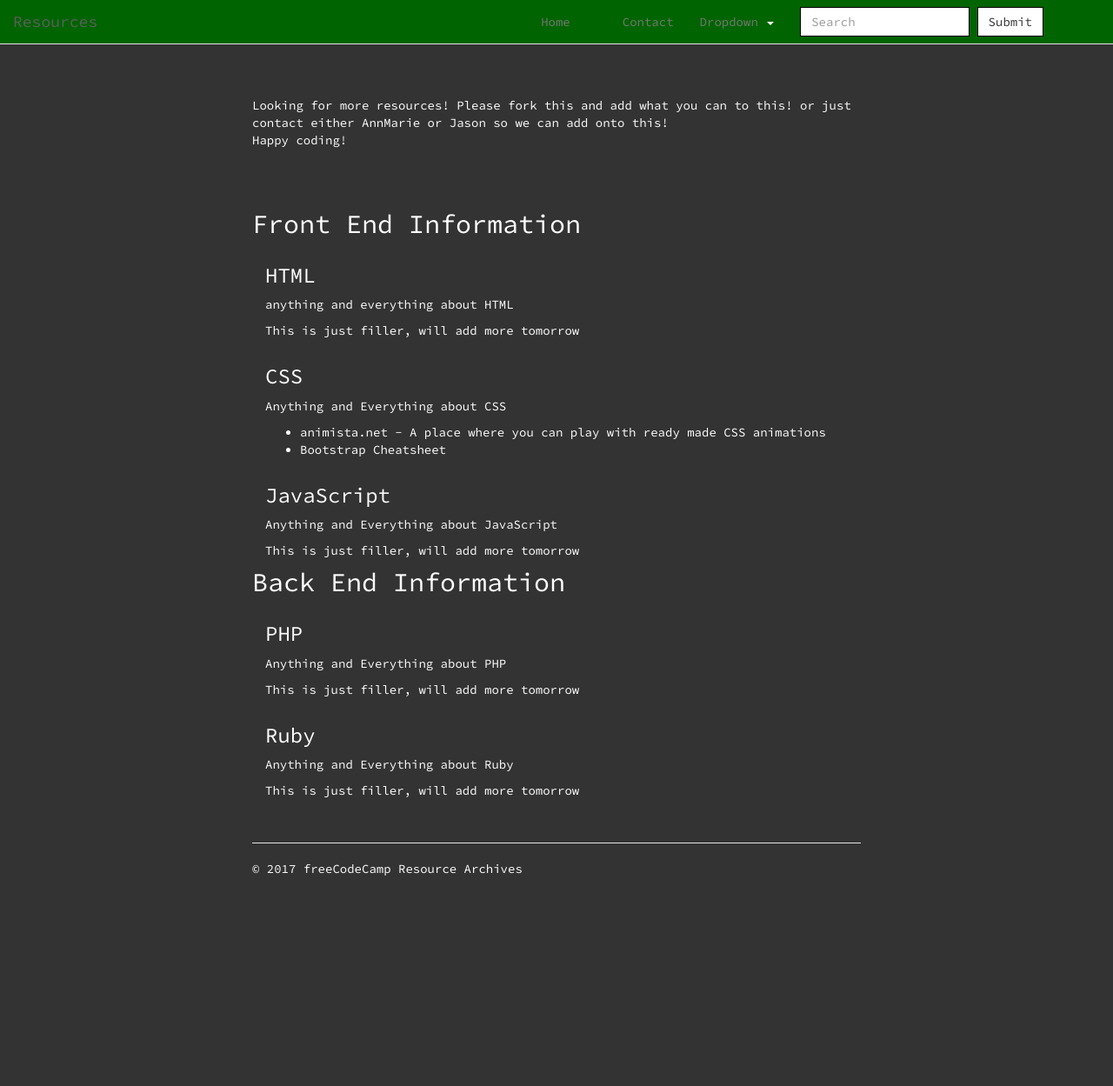
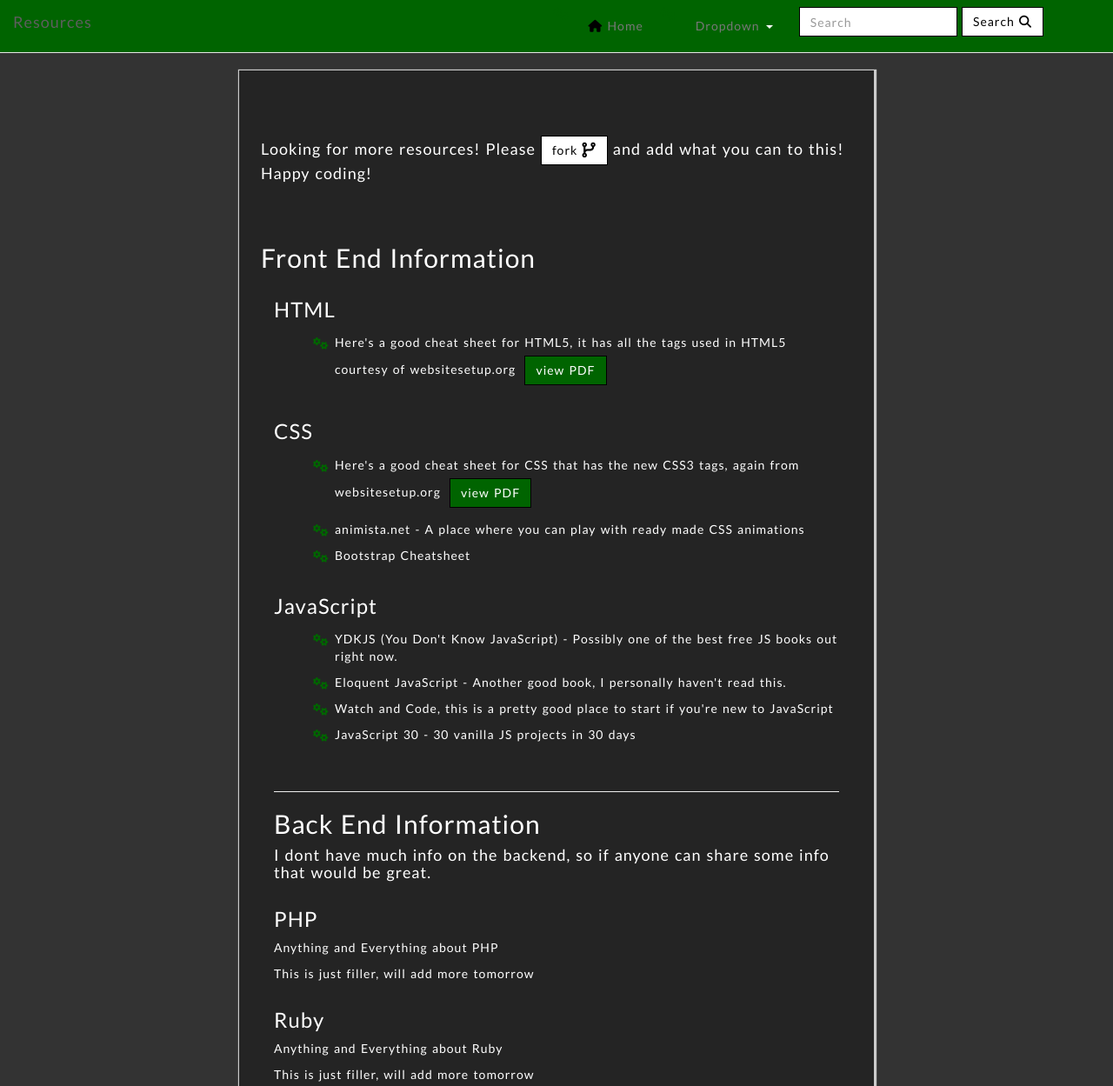
Before and after one commit to JV50N/fcc-nwk-resources, a plain HTML site: page index.html in a window 1280 px wide. Shown: the top 1249 px of the page at 87% size. Before the commit the page ends 1019 px from the top, so only its background shows below. Drawn offline with Linux system fonts and the light colour scheme.

Commit message:
performed some design changes, added resources.

```diff
--- a/css/styles.css
+++ b/css/styles.css
@@ -1,4 +1,4 @@
-@import url('https://fonts.googleapis.com/css?family=Source+Code+Pro');
+@import url('https://fonts.googleapis.com/css?family=Lato');
 /* Space out content a bit */
 body {
   /*padding-top: 20px;
@@ -8,18 +8,29 @@ body {
 }
 * {
     color: white;
-    font-family: 'Source Code Pro', monospace;
+    font-family: 'Lato', sans-serif;
+    word-spacing: 1.5px;
+    letter-spacing: 1px;
 }
 a {
     color: inherit;
 }
+a:hover {
+  text-decoration: none;
+  color: inherit;
 }
+
 
 .bg1 {
     background-color: rgb(36,36,36);
-    margin: 0 auto;
+    margin-top: 15px;
     position: relative;
-    top: -50px;
+    padding: 25px;
+}
+.shadow {
+    -webkit-box-shadow: 1px 1px 1px 2px #ccc;  /* Safari 3-4, iOS 4.0.2 - 4.2, Android 2.3+ */
+    -moz-box-shadow:    1px 1px 1px 2px #ccc;  /* Firefox 3.5 - 3.6 */
+    box-shadow:         1px 1px 1px 2px #ccc;  /* Opera 10.5, IE 9, Firefox 4+, Chrome 6+, iOS 5 */
 }
 .navbar-default {
     background-color: rgb(0,100,0);
@@ -28,23 +39,47 @@ a {
     position: relative;
     left: -50px;
 }
+.fa-search,
+.fa-home {
+  color: rgb(0,0,0);
+}
 
 input[type=text] {
     border: 1px solid rgb(0,0,0);
     border-radius: 0;
 }
-button[type=submit] {
+.btn-default {
     border: 1px solid rgb(0,0,0);
     border-radius: 0;
+    color: rgb(0,0,0);
 }
 
-/*.navbar-brand {
-    color: white;
-}*/
 
-/*.navbar {
-    width: 100%;
-}*/
+.pdf-btn {
+  background-color: rgb(0,100,0);
+  border: 1px solid rgb(0,0,0);
+  border-radius: 0;
+  margin: 5px;
+}
+
+.fa-code-fork {
+  color: rgb(0,0,0);
+}
+ul {
+  list-style: none;
+}
+ul li {
+  padding: 5px 0 5px 30px;
+  position: relative;
+}
+ul li:before {
+  content: '\f085';
+  color: rgb(0,100,0);
+  font-family: 'FontAwesome';
+  position: absolute;
+  top: 6px;
+  left: 5px;
+}
 
 
 /* Everything but the jumbotron gets side spacing for mobile first views */
@@ -72,6 +107,10 @@ button[type=submit] {
   padding-top: 19px;
   color: #777;
   border-top: 1px solid #e5e5e5;
+  text-align: center;
+}
+.social-icons {
+  padding: 3px 10px 3px 10px;
 }
 
 /* Customize container */
@@ -84,18 +123,6 @@ button[type=submit] {
   margin: 30px 0;
 }
 
-/* Main marketing message and sign up button */
-/*.jumbotron {
-  text-align: center;
-  border-bottom: 1px solid #e5e5e5;
-  /*background-image: url(../assets/fcc-nwk.jpg);
-  height: 100vh;
-  width: 100vw;*/
-/*}*/
-/*.jumbotron .btn {
-  padding: 14px 24px;
-  font-size: 21px;
-}*/
 
 /* Supporting marketing content */
 .content {
--- a/index.html
+++ b/index.html
@@ -9,6 +9,7 @@
     <title>freeCodeCamp Newark NJ Resource Archives</title>
     <link href="css/bootstrap.min.css" rel="stylesheet">
     <link href="css/styles.css" rel="stylesheet">
+    <script src="https://use.fontawesome.com/57d2213aed.js"></script>
   </head>
   <body>
 
@@ -27,16 +28,14 @@
         </div>
         <div id="navbar" class="navbar-collapse collapse">
           <ul class="nav navbar-nav pull-right">
-            <li><a href="#">Home</a></li>
-            <li><a href="#about"></a></li>
-            <li><a href="#contact">Contact</a></li>
+            <li><a href="#"><i class="fa fa-home" aria-hidden="true"></i>  Home</a></li>
             <li class="dropdown">
               <a href="#" class="dropdown-toggle" data-toggle="dropdown" role="button" aria-haspopup="true" aria-expanded="false">Dropdown <span class="caret"></span></a>
               <ul class="dropdown-menu">
                 <li class="dropdown-header">Front End</li>
-                <li><a href="#">HTML</a></li>
-                <li><a href="#">CSS</a></li>
-                <li><a href="#">JavaScript</a></li>
+                <li><a href="#html">HTML</a></li>
+                <li><a href="#css">CSS</a></li>
+                <li><a href="#js">JavaScript</a></li>
                 <li role="separator" class="divider"></li>
                 <li class="dropdown-header">Back End</li>
                 <li><a href="#">Separated link</a></li>
@@ -50,46 +49,57 @@
         <div class="form-group">
           <input type="text" class="form-control" placeholder="Search">
         </div>
-        <button type="submit" class="btn btn-default">Submit</button>
+        <button type="submit" class="btn btn-default">Search <i class="fa fa-search" aria-hidden="true"></i></button>
       </form>
           </ul>
        </div><!--/.nav-collapse -->
 
       </div>
     </nav>
-    <div class="bg1 container">
+    <div class="bg1 shadow container">
 
 
       <div class="row content">
-        <p>Looking for more resources! Please fork this and add what you can to this! or just contact either AnnMarie or Jason so we can add onto this! <br>
-        Happy coding!</p>
+        <h4>Looking for more resources! Please <a href="https://github.com/JGonc189/fcc-nwk-resources"><button class="btn btn-default">fork <i class="fa fa-code-fork fa-lg" aria-hidden="true"></i></button></a>
+ and add what you can to this! <br>
+        Happy coding!</h4>
           </div>
 
       <div class="row content">
         <h2>Front End Information</h2>
         <div class="col-lg-12">
           <h3 id="html">HTML</h3>
-          <p>anything and everything about HTML</p>
-          <p>This is just filler, will add more tomorrow</p>
-
+          <ul>
+            <li>Here's a good cheat sheet for HTML5, it has all the tags used in HTML5 courtesy of <a href="http://www.websitesetup.org">websitesetup.org</a> <a href="assets/HTML5-cheat-sheet.pdf"><button class="btn pdf-btn">view PDF</button></a></li>
         </div>
+        <hr>
 
         <div class="col-lg-12">
           <h3 id="css">CSS</h3>
-          <p>Anything and Everything about CSS</p>
+                 <p></p>
           <ul>
+              <li>Here's a good cheat sheet for CSS that has the new CSS3 tags, again from <a href="http://www.websitesetup.org">websitesetup.org</a>  <a href="assets/wsu-css-cheat-sheet.pdf"><button class="btn pdf-btn">view PDF</button></a></li>
               <li><a href="http://animista.net/">animista.net</a> - A place where you can play with ready made CSS animations</li>
               <li><a href="https://hackerthemes.com/bootstrap-cheatsheet/">Bootstrap Cheatsheet</a></li>
+
           </ul>
 
         </div>
         <div class="col-lg-12">
           <h3 id="js">JavaScript</h3>
-          <p>Anything and Everything about JavaScript</p>
-          <p>This is just filler, will add more tomorrow</p>
+          <ul>
+            <li><a href="https://github.com/getify/You-Dont-Know-JS">YDKJS (You Don't Know JavaScript) - Possibly one of the best free JS books out right now.</a></li>
+            <li><a href="http://eloquentjavascript.net/">Eloquent JavaScript - Another good book, I personally haven't read this.</a></li>
+            <li><a href="https://www.watchandcode.com">Watch and Code, this is a pretty good place to start if you're new to JavaScript</a></li>
+            <li><a href="https://www.javascript30.com">JavaScript 30 - 30 vanilla JS projects in 30 days</a></li>
 
         </div>
-        <h2>Back End Information</h2>
+        <div class="col-lg-12">
+          <br>
+          <hr>
+          <h2>Back End Information</h2>
+          <h4>I dont have much info on the backend, so if anyone can share some info that would be great.</h4>
+        </div>
         <div class="col-lg-12">
           <h3 id="php">PHP</h3>
           <p>Anything and Everything about PHP</p>
@@ -97,15 +107,22 @@
 
         </div>
         <div class="col-lg-12">
-          <h3 id="Ruby">Ruby</h3>
+          <h3 id="ruby">Ruby</h3>
           <p>Anything and Everything about Ruby</p>
+          <p>This is just filler, will add more tomorrow</p>
+
+        </div>
+        <div class="col-lg-12">
+          <h3 id="node">Node.js</h3>
+          <p>Anything and Everything about Node.js</p>
           <p>This is just filler, will add more tomorrow</p>
 
         </div>
       </div>
 
       <footer class="footer">
-        <p>&copy; 2017 freeCodeCamp Resource Archives</p>
+        <p><a href="https://github.com/JGonc189/fcc-nwk-resources"><i class="fa fa-github-alt fa-3x social-icons" aria-hidden="true"></i></a>  <a href="https://www.facebook.com/groups/free.code.camp.newark/"><i class="fa fa-facebook-square fa-3x social-icons" aria-hidden="true"></i></a>  <a href="https://www.freecodecamp.com"><i class="fa fa-free-code-camp fa-3x social-icons" aria-hidden="true"></i></a></p>
+        <p>&copy; 2017 freeCodeCamp Newark Resource Archives</p>
       </footer>
 
     </div> <!-- /container -->
```
Also changed, not shown: resources.txt, 2 other files.
